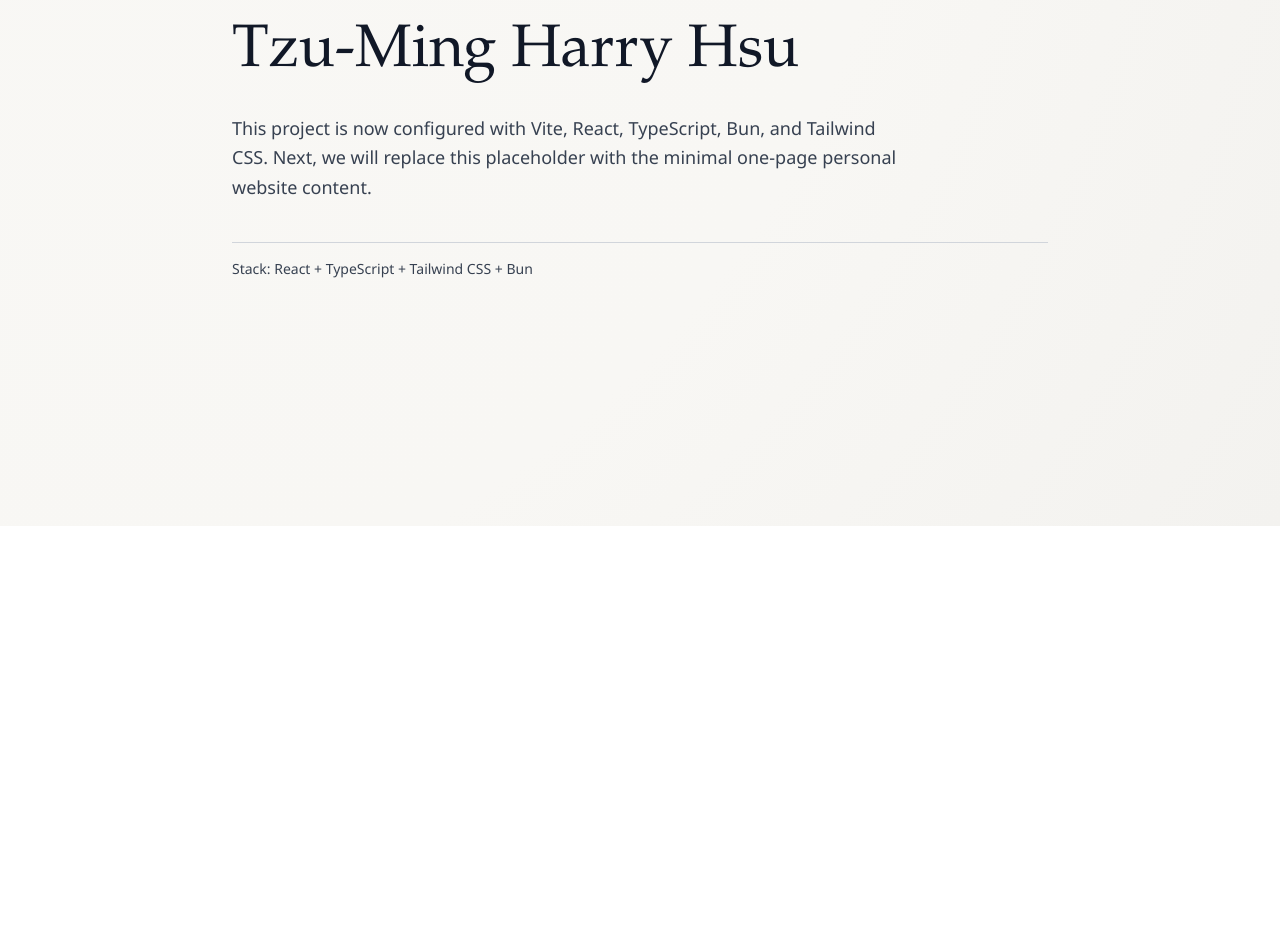
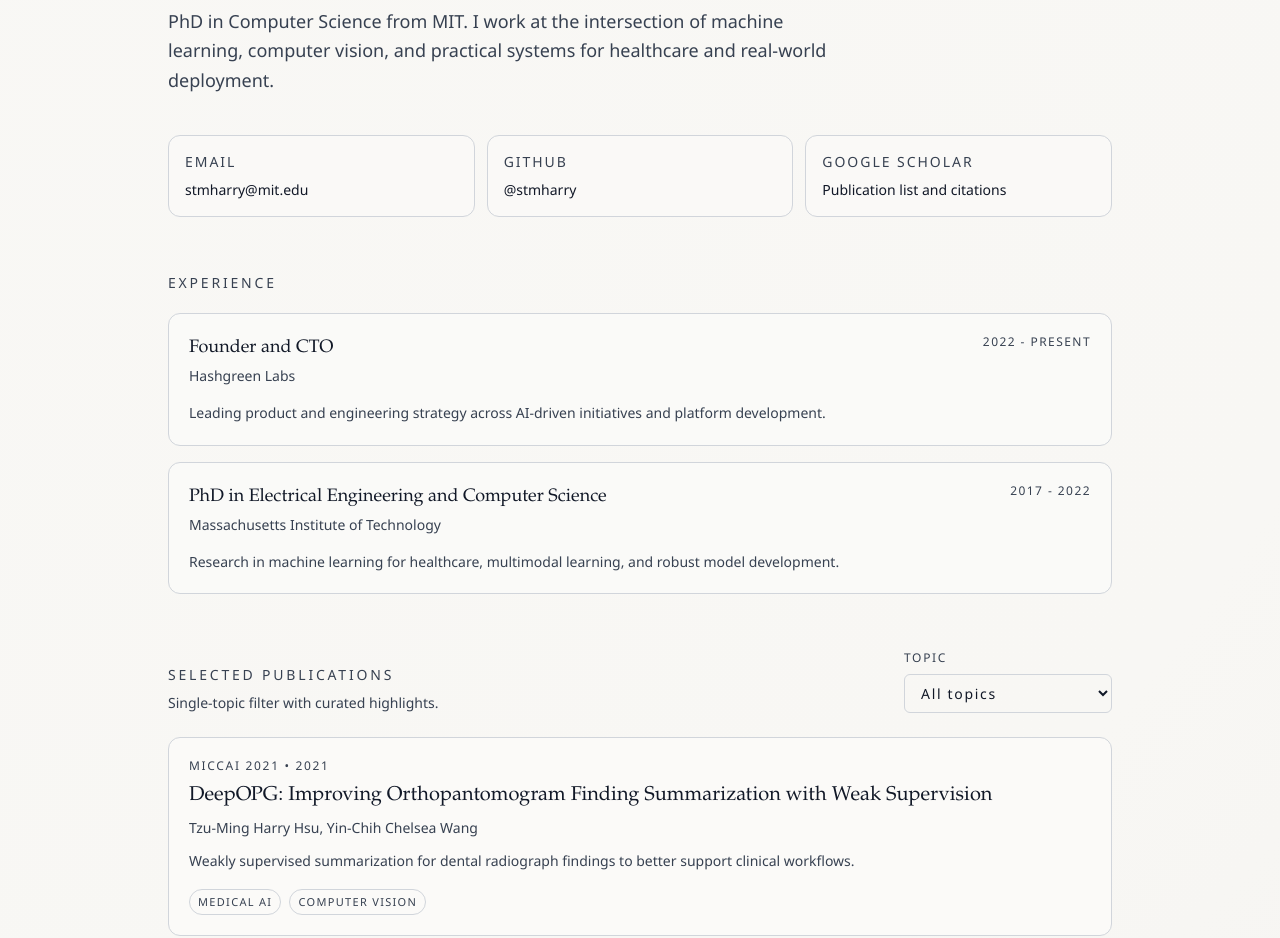
Before and after one commit to stmharry/stmharry.github.io, a React (Vite) app: page / in a window 1280 px wide. Shown: the part 274-1212 px from the top of the page. Before the commit the page ends 800 px from the top, so only its background shows below. Built offline with nearby package versions, Linux system fonts and the light colour scheme.

Commit message:
✨ feat(ui): compose modular one-page sections
Replace scaffold placeholder with modular hero, links, experience, and
publication sections so content rendering is maintainable and easy to
hand off.

```diff
--- a/src/App.tsx
+++ b/src/App.tsx
@@ -1,6 +1,11 @@
 import { useEffect, useState } from "react";
 
+import { ExperienceSection } from "./components/ExperienceSection";
+import { Hero } from "./components/Hero";
+import { PrimaryLinks } from "./components/PrimaryLinks";
+import { PublicationsSection } from "./components/PublicationsSection";
 import { ThemeToggle } from "./components/ThemeToggle";
+import { siteContent } from "./data/content";
 import {
   applyTheme,
   getInitialTheme,
@@ -34,21 +39,14 @@ function App() {
   };
 
   return (
-    <main className="mx-auto flex min-h-screen w-full max-w-4xl flex-col justify-center px-6 py-16 sm:px-10">
-      <div className="flex items-center justify-between">
-        <p className="text-xs tracking-[0.24em] text-(--ink-700) uppercase">Personal site scaffold</p>
+    <main className="mx-auto w-full max-w-5xl px-6 py-12 sm:px-10 sm:py-16">
+      <div className="flex items-center justify-end">
         <ThemeToggle mode={theme} onToggle={handleToggleTheme} />
       </div>
-      <h1 className="mt-4 text-4xl leading-tight font-medium sm:text-6xl" style={{ fontFamily: "var(--font-serif)" }}>
-        Tzu-Ming Harry Hsu
-      </h1>
-      <p className="mt-6 max-w-2xl text-base leading-relaxed text-(--ink-700) sm:text-lg">
-        This project is now configured with Vite, React, TypeScript, Bun, and Tailwind CSS. Next, we will replace
-        this placeholder with the minimal one-page personal website content.
-      </p>
-      <div className="mt-10 border-t border-(--line) pt-4 text-sm text-(--ink-700)">
-        <span className="font-medium">Stack:</span> React + TypeScript + Tailwind CSS + Bun
-      </div>
+      <Hero profile={siteContent.profile} />
+      <PrimaryLinks links={siteContent.links} />
+      <ExperienceSection items={siteContent.experience} />
+      <PublicationsSection publications={siteContent.publications} topics={siteContent.topics} />
     </main>
   );
 }
--- /dev/null
+++ b/src/components/ExperienceSection.tsx
@@ -0,0 +1,37 @@
+import type { ExperienceItem } from "../data/types";
+
+type ExperienceSectionProps = {
+  items: ExperienceItem[];
+};
+
+const formatYearRange = (startYear: number, endYear: number | null) => {
+  return `${startYear} - ${endYear ?? "Present"}`;
+};
+
+export const ExperienceSection = ({ items }: ExperienceSectionProps) => {
+  return (
+    <section aria-labelledby="experience-heading" className="mt-14">
+      <h2 id="experience-heading" className="text-sm tracking-[0.2em] text-(--ink-700) uppercase">
+        Experience
+      </h2>
+      <ul className="mt-5 space-y-4">
+        {items.map((item) => (
+          <li key={item.id} className="rounded-xl border border-(--line) bg-[color:color-mix(in_oklab,var(--paper),white_35%)] p-5">
+            <div className="flex flex-col gap-2 sm:flex-row sm:items-start sm:justify-between">
+              <div>
+                <p className="text-lg" style={{ fontFamily: "var(--font-serif)" }}>
+                  {item.role}
+                </p>
+                <p className="mt-1 text-sm text-(--ink-700)">{item.organization}</p>
+              </div>
+              <p className="text-xs tracking-[0.12em] text-(--ink-700) uppercase">
+                {formatYearRange(item.startYear, item.endYear)}
+              </p>
+            </div>
+            <p className="mt-4 text-sm leading-relaxed text-(--ink-700)">{item.description}</p>
+          </li>
+        ))}
+      </ul>
+    </section>
+  );
+};
--- /dev/null
+++ b/src/components/Hero.tsx
@@ -0,0 +1,19 @@
+import type { Profile } from "../data/types";
+
+type HeroProps = {
+  profile: Profile;
+};
+
+export const Hero = ({ profile }: HeroProps) => {
+  return (
+    <header className="max-w-3xl">
+      <p className="text-xs tracking-[0.24em] text-(--ink-700) uppercase">Personal site</p>
+      <h1 className="mt-4 text-4xl leading-tight font-medium sm:text-6xl" style={{ fontFamily: "var(--font-serif)" }}>
+        {profile.name}
+      </h1>
+      <p className="mt-4 text-sm tracking-[0.16em] text-(--ink-700) uppercase">{profile.headline}</p>
+      <p className="mt-1 text-sm text-(--ink-700)">{profile.location}</p>
+      <p className="mt-6 max-w-2xl text-base leading-relaxed text-(--ink-700) sm:text-lg">{profile.bio}</p>
+    </header>
+  );
+};
--- /dev/null
+++ b/src/components/PrimaryLinks.tsx
@@ -0,0 +1,27 @@
+import type { ExternalLink } from "../data/types";
+
+type PrimaryLinksProps = {
+  links: ExternalLink[];
+};
+
+export const PrimaryLinks = ({ links }: PrimaryLinksProps) => {
+  return (
+    <section aria-label="Primary links" className="mt-10">
+      <ul className="grid gap-3 sm:grid-cols-3">
+        {links.map((link) => (
+          <li key={link.label}>
+            <a
+              className="block rounded-xl border border-(--line) bg-[color:color-mix(in_oklab,var(--paper),white_28%)] p-4 transition hover:border-(--ink-700)"
+              href={link.href}
+              target={link.href.startsWith("mailto:") ? undefined : "_blank"}
+              rel={link.href.startsWith("mailto:") ? undefined : "noreferrer"}
+            >
+              <p className="text-sm tracking-[0.14em] text-(--ink-700) uppercase">{link.label}</p>
+              <p className="mt-2 text-sm text-(--ink-900)">{link.description}</p>
+            </a>
+          </li>
+        ))}
+      </ul>
+    </section>
+  );
+};
--- /dev/null
+++ b/src/components/PublicationsSection.tsx
@@ -0,0 +1,85 @@
+import { useMemo, useState } from "react";
+
+import {
+  filterPublicationsByTopic,
+  getFeaturedPublications,
+  getTopicLabelBySlug,
+  getUsedTopics,
+} from "../data/selectors";
+import type { PublicationItem, Topic } from "../data/types";
+
+type PublicationsSectionProps = {
+  publications: PublicationItem[];
+  topics: Topic[];
+};
+
+type TopicFilter = "all" | Topic["slug"];
+
+export const PublicationsSection = ({ publications, topics }: PublicationsSectionProps) => {
+  const [topicFilter, setTopicFilter] = useState<TopicFilter>("all");
+
+  const featuredPublications = useMemo(() => getFeaturedPublications(publications), [publications]);
+  const availableTopics = useMemo(() => getUsedTopics(topics, featuredPublications), [topics, featuredPublications]);
+  const visiblePublications = useMemo(
+    () => filterPublicationsByTopic(featuredPublications, topicFilter),
+    [featuredPublications, topicFilter],
+  );
+
+  return (
+    <section aria-labelledby="publications-heading" className="mt-14">
+      <div className="flex flex-col gap-4 sm:flex-row sm:items-end sm:justify-between">
+        <div>
+          <h2 id="publications-heading" className="text-sm tracking-[0.2em] text-(--ink-700) uppercase">
+            Selected publications
+          </h2>
+          <p className="mt-2 text-sm text-(--ink-700)">Single-topic filter with curated highlights.</p>
+        </div>
+        <label className="text-xs tracking-[0.14em] text-(--ink-700) uppercase" htmlFor="topic-filter">
+          Topic
+          <select
+            id="topic-filter"
+            value={topicFilter}
+            onChange={(event) => {
+              setTopicFilter(event.target.value as TopicFilter);
+            }}
+            className="mt-2 block w-full rounded-md border border-(--line) bg-transparent px-3 py-2 text-sm text-(--ink-900) sm:w-52"
+          >
+            <option value="all">All topics</option>
+            {availableTopics.map((topic) => (
+              <option key={topic.slug} value={topic.slug}>
+                {topic.label}
+              </option>
+            ))}
+          </select>
+        </label>
+      </div>
+
+      <ul className="mt-6 space-y-4">
+        {visiblePublications.map((publication) => (
+          <li key={publication.id} className="rounded-xl border border-(--line) bg-[color:color-mix(in_oklab,var(--paper),white_40%)] p-5">
+            <p className="text-xs tracking-[0.14em] text-(--ink-700) uppercase">
+              {publication.venue} • {publication.year}
+            </p>
+            <h3 className="mt-2 text-xl leading-snug" style={{ fontFamily: "var(--font-serif)" }}>
+              <a href={publication.href} target="_blank" rel="noreferrer" className="hover:underline">
+                {publication.title}
+              </a>
+            </h3>
+            <p className="mt-2 text-sm text-(--ink-700)">{publication.authors}</p>
+            <p className="mt-3 text-sm leading-relaxed text-(--ink-700)">{publication.description}</p>
+            <div className="mt-4 flex flex-wrap gap-2">
+              {publication.topics.map((topicSlug) => (
+                <span
+                  key={topicSlug}
+                  className="rounded-full border border-(--line) px-2 py-1 text-[11px] tracking-[0.12em] text-(--ink-700) uppercase"
+                >
+                  {getTopicLabelBySlug(topics, topicSlug)}
+                </span>
+              ))}
+            </div>
+          </li>
+        ))}
+      </ul>
+    </section>
+  );
+};
```
